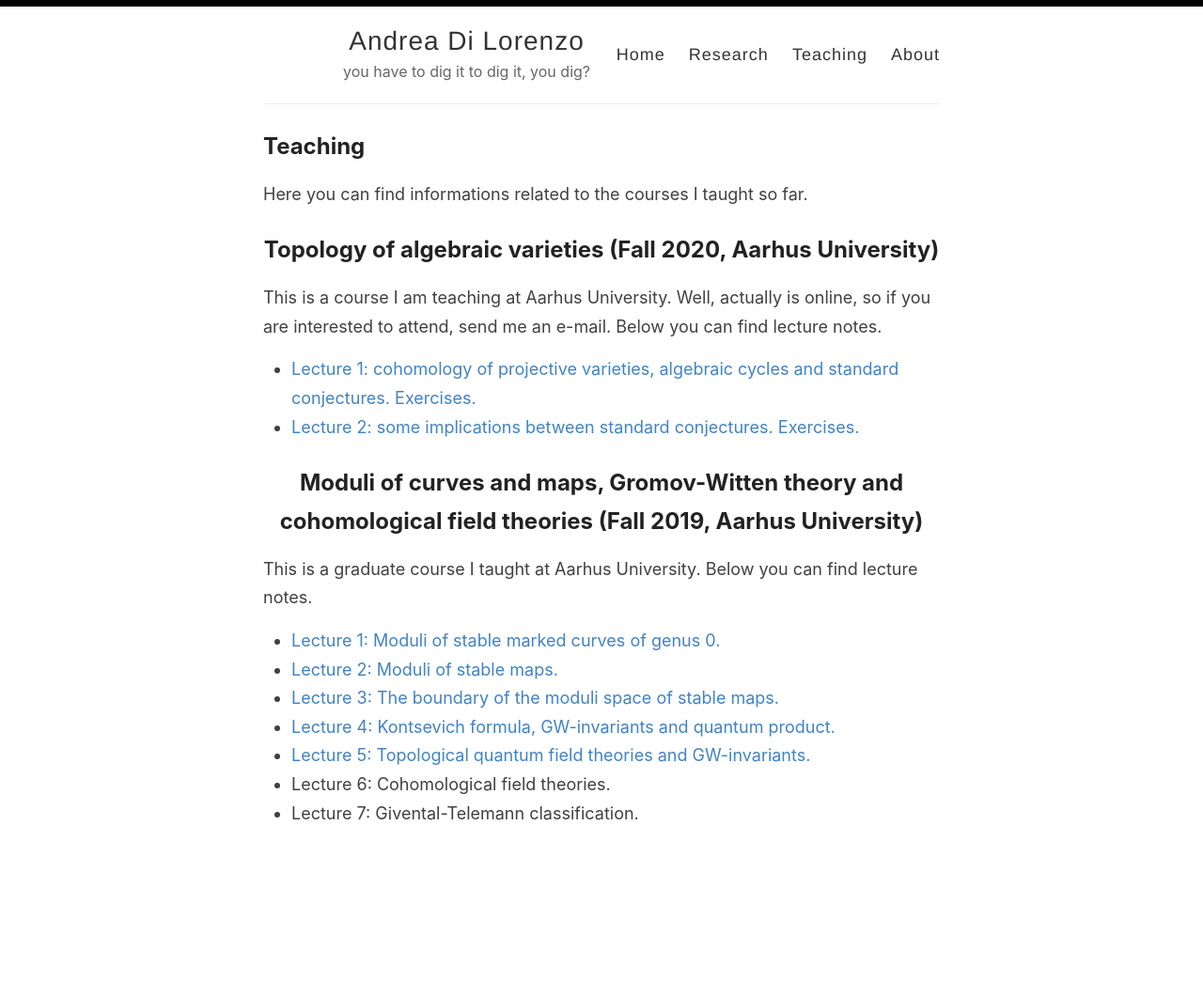
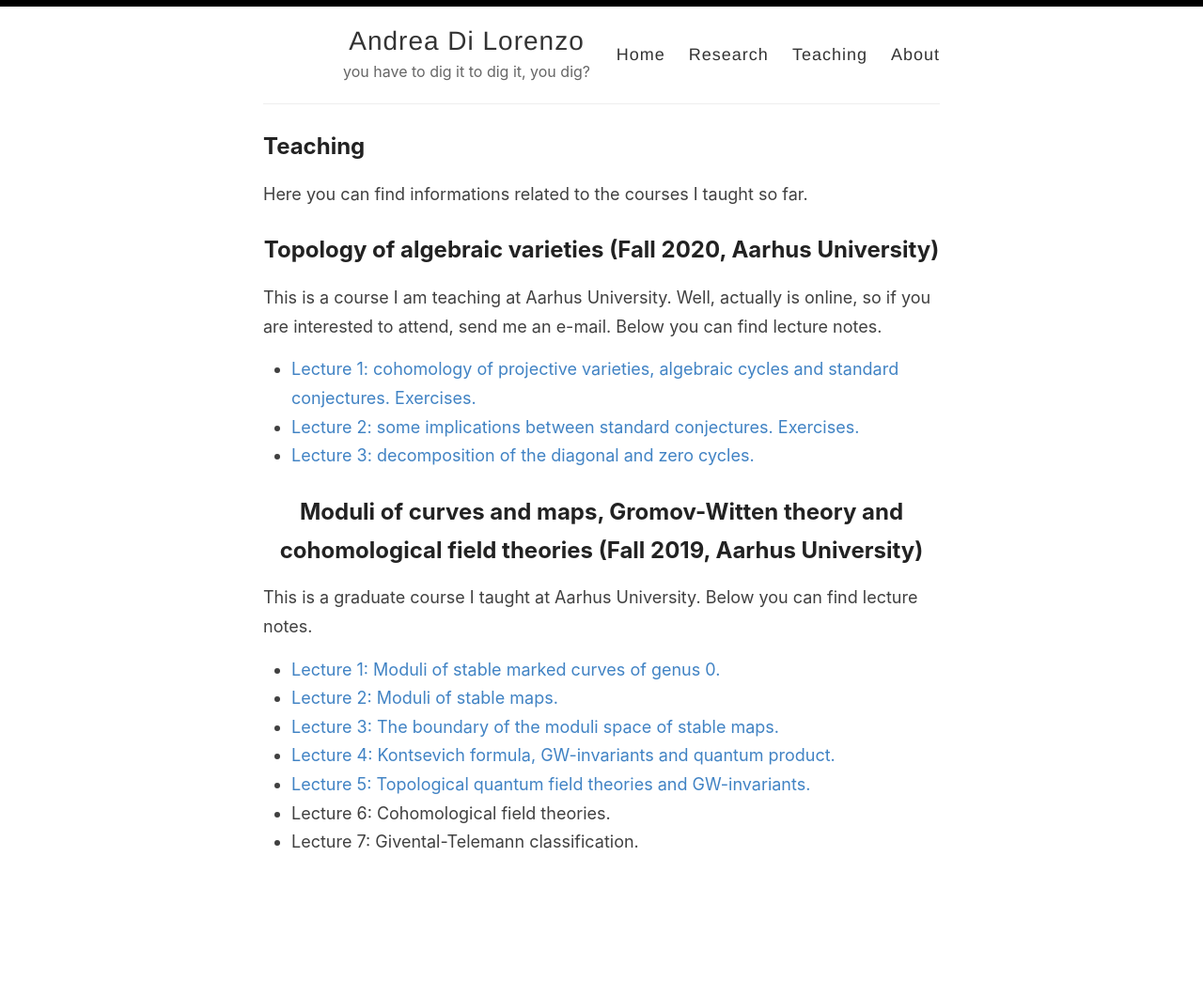
Before and after one commit to anddil/anddil.github.io, a Jekyll site: the page built from _pages/teaching.md, in a window 1280 px wide. Shown: the whole page at 94% size. Built offline with Jekyll 4.4.1, drawn with Linux system fonts in a browser that asks for light colours; before the commit the page ends 1030 px from its top, so only the background shows below that.

Commit message:
Update teaching.md

```diff
--- a/_pages/teaching.md
+++ b/_pages/teaching.md
@@ -11,6 +11,7 @@ Below you can find lecture notes.
 
 - [Lecture 1: cohomology of projective varieties, algebraic cycles and standard conjectures.](TopAlgVars/Lecture1.pdf) [Exercises.](TopAlgVars/Exercises1.pdf)
 - [Lecture 2: some implications between standard conjectures.](TopAlgVars/Lecture2.pdf) [Exercises.](TopAlgVars/Exercises2.pdf)
+- [Lecture 3: decomposition of the diagonal and zero cycles.](TopAlgVars/Lecture3.pdf)
 
 ## Moduli of curves and maps, Gromov-Witten theory and cohomological field theories (Fall 2019, Aarhus University)
 
```
